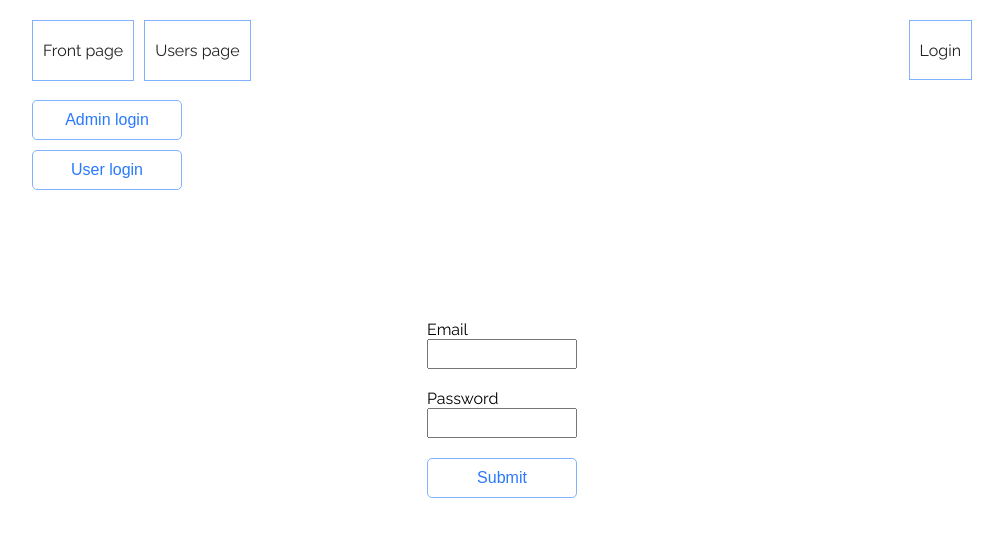
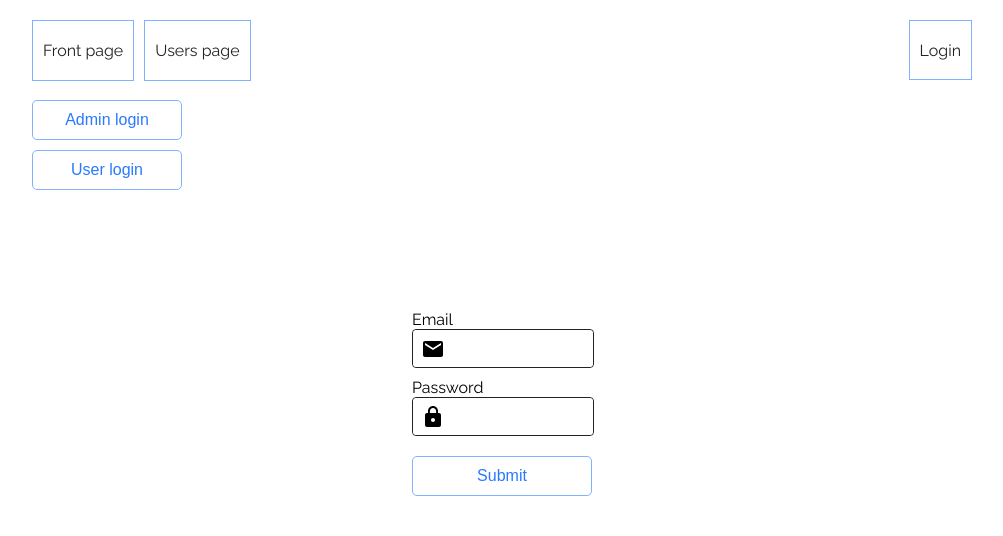
Before and after one commit to TeemuKoivisto/my-react-bootstrap, a React (Create React App) app: page /login in a window 1280 px wide. Shown: the top 536 px of the page, without its empty margins (138-1141 px from the left). Built offline with nearby package versions, Linux system fonts and the light colour scheme; no server answers.

Commit message:
Add Input element

```diff
--- a/package.json
+++ b/package.json
@@ -8,6 +8,7 @@
     "mobx-react": "^5.4.3",
     "react": "^16.8.4",
     "react-dom": "^16.8.4",
+    "react-icons": "^3.5.0",
     "react-router": "^4.3.1",
     "react-router-dom": "^4.3.1",
     "react-scripts-ts": "3.1.0",
--- /dev/null
+++ b/src/elements/Input.tsx
@@ -0,0 +1,74 @@
+import * as React from 'react'
+import styled from '../theme/styled'
+
+interface IProps {
+  className?: string
+  value?: string | number
+  type?: 'email' | 'password' | 'text' | 'number' | 'textarea'
+  icon?: React.ReactNode
+  iconPadding?: string
+  fullWidth?: boolean
+  disabled?: boolean
+  placeHolder?: string
+  required?: boolean
+  onChange: (value: any) => void // Basically one of: string | number | file
+}
+interface IWrapperProps {
+  fullWidth?: boolean
+}
+
+class InputClass extends React.PureComponent<IProps> {
+
+  public static defaultProps: Pick<IProps, 'disabled' | 'type' | 'required'> = {
+    disabled: false,
+    type: 'text',
+    required: false
+  }
+  onChange = (event: React.ChangeEvent<HTMLInputElement>) => {
+    !this.props.disabled && this.props.onChange!(event.target.value)
+  }
+  render() {
+    const { icon } = this.props
+    return (
+      <InputContainer fullWidth={this.props.fullWidth}>
+        { icon }
+        <StyledInput {...this.props} onChange={this.onChange}/>
+      </InputContainer>
+    )
+  }
+}
+
+const InputContainer = styled.div`
+  align-items: center;
+  border: 1px solid ${({ theme }) => theme.color.textDark };
+  border-radius: 4px;
+  display: flex;
+  position: relative;
+  width: ${({ fullWidth } : IWrapperProps) => fullWidth ? '100%' : '150px' };
+  &:focus {
+    background-image: linear-gradient(to right, #cefff8, #729EE74D);
+    color: ${({ theme }) => theme.color.textDark };
+    outline: auto 5px;
+  }
+  & > svg {
+    left: 8px;
+    position: absolute;
+  }
+`
+const StyledInput = styled.input`
+  background-color: ${({ theme }) => theme.color.white };
+  border: 0;
+  border-radius: 4px;
+  color: ${({ theme }) => theme.color.textDark };
+  font-size: ${({ theme }) => theme.fontSize.medium };
+  padding: 0.5rem 0.5rem;
+  padding-left: ${({ iconPadding } : IProps) => iconPadding || ''};
+  text-decoration: none;
+  transition: 0.1s all;
+  width: 100%;
+  &:focus {
+    background-image: linear-gradient(to right,#fcffff,#e6f8ff4d);
+    color: ${({ theme }) => theme.color.textDark };
+  }
+`
+export const Input = styled(InputClass)``
--- a/src/pages/LoginPage.tsx
+++ b/src/pages/LoginPage.tsx
@@ -1,8 +1,10 @@
 import * as React from 'react'
 import { inject } from 'mobx-react'
 import styled from '../theme/styled'
+import { MdEmail, MdLock } from 'react-icons/md'
 
 import { Button } from '../elements/Button'
+import { Input } from '../elements/Input'
 
 import { Stores } from '../stores'
 import { AuthStore } from '../stores/AuthStore'
@@ -12,8 +14,9 @@ import { RouteComponentProps } from 'react-router'
 interface IProps extends RouteComponentProps<{}> {
   authStore?: AuthStore,
 }
-interface IState {
-  loginForm: ILoginCredentials
+interface IState extends ILoginCredentials {
+  email: string
+  password: string
 }
 
 @inject((stores: Stores) => ({
@@ -21,52 +24,36 @@ interface IState {
 }))
 export class LoginPage extends React.Component<IProps, IState> {
   state = {
-    loginForm: {
     email: '',
     password: '',
   }
-  }
-  public componentDidMount() {
+  componentDidMount() {
     if (this.props.authStore!.isAuthenticated) {
       this.props.history.push(this.props.location.pathname)
     }
   }
-  private handleInputChange = (field: 'email' | 'password') => (e: React.ChangeEvent<HTMLInputElement>) : void => {
-    const { loginForm } = this.state
-    this.setState({
-      loginForm: {
-        ...loginForm,
-        [field]: e.currentTarget.value
-      }
-    })
-  }
-  private handleLoginSubmit = async (e: React.FormEvent) : Promise<void> => {
+  handleLoginSubmit = async (e: React.FormEvent) => {
     e.preventDefault()
-    const success = await this.props.authStore!.logInUser(this.state.loginForm)
+    const success = await this.props.authStore!.logInUser(this.state)
     if (success) {
       this.props.history.push('')
     }
   }
-  private handleSetDefaultValues = (type: 'admin' | 'user') => (e: React.MouseEvent) : void => {
+  handleSetDefaultValues = (type: 'admin' | 'user') => (e: React.MouseEvent) => {
     if (type === 'admin') {
       this.setState({
-        loginForm: {
         email: 'admin@asdf.fi',
         password: 'qwertyui',
-        }
       })
     }
     if (type === 'user') {
       this.setState({
-        loginForm: {
         email: 'morty@asdf.fi',
         password: 'asdfasdf',
-        }
       })
     }
   }
-  public render() {
-    const { loginForm: { email, password } } = this.state
+  render() {
     return (
       <section>
         <LoginButtonsContainer>
@@ -76,11 +63,16 @@ export class LoginPage extends React.Component<IProps, IState> {
         <LoginForm onSubmit={this.handleLoginSubmit}>
           <LoginField>
             <label>Email</label>
-            <LoginInput type="text" value={email} onChange={this.handleInputChange('email')}/>
+            <Input required
+              type="email" icon={<MdEmail size={24}/>} iconPadding="38px" fullWidth
+              value={this.state.email || ''}
+              onChange={val => this.setState({ email: val })}/>
           </LoginField>
           <LoginField>
             <label>Password</label>
-            <LoginInput type="password" value={password} onChange={this.handleInputChange('password')}/>
+            <Input required type="password" icon={<MdLock size={24}/>} iconPadding="38px" fullWidth
+              value={this.state.password || ''}
+              onChange={val => this.setState({ password: val })}/>
           </LoginField>
           <Button type="submit">Submit</Button>
         </LoginForm>
@@ -104,20 +96,14 @@ const LoginForm = styled.form`
   padding: 100px 150px 150px 150px;
   ${Button} {
     margin-top: 20px;
+    max-width: 180px;
     width: 100%;
   }
 `
 const LoginField = styled.div`
   display: flex;
   flex-direction: column;
-  margin-top: 20px;
-  max-width: 150px;
+  margin-top: 10px;
+  max-width: 180px;
   width: 100%;
 `
-const LoginInput = styled.input`
-  box-sizing: border-box;
-  height: 30px;
-  font-size: ${({ theme }) => theme.fontSize.medium };
-  max-width: 150px;
-  width: 100%;
-`
--- a/src/pages/UsersPage.tsx
+++ b/src/pages/UsersPage.tsx
@@ -16,7 +16,7 @@ interface IProps {
   userStore: stores.userStore,
 }))
 @observer
-export class UsersPage extends React.PureComponent<IProps> {
+export class UsersPage extends React.Component<IProps> {
   public componentDidMount() {
     this.props.userStore!.getUsers()
   }
--- a/src/stores/mobxConf.ts
+++ b/src/stores/mobxConf.ts
@@ -1,5 +1,5 @@
 import { configure } from 'mobx'
 
-const settings = { enforceActions: true }
+const settings = { enforceActions: 'observed' as 'observed' }
 
 export const confMobx = () => configure(settings)
```
Also changed, not shown: 1 other file (tests, documents, lock files or other folders). Lines whose indentation alone changed are shown as unchanged.
